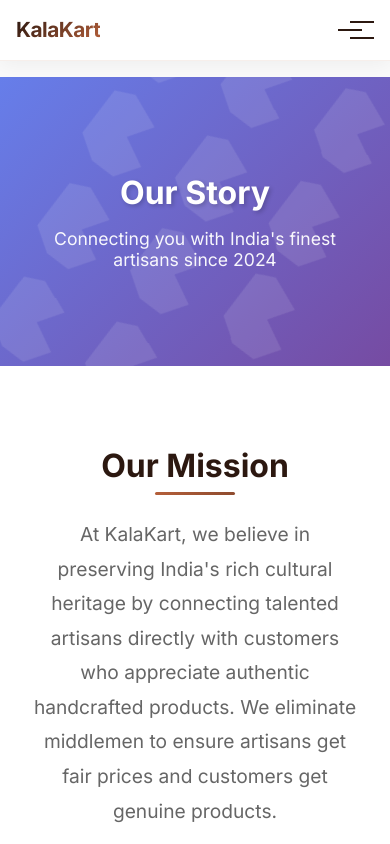
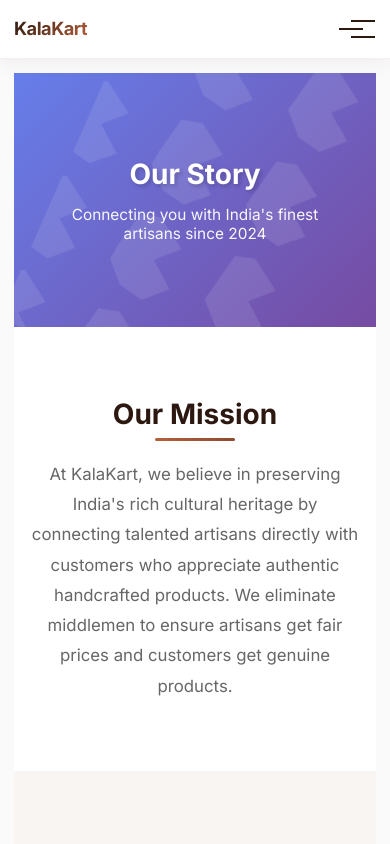
Before and after one commit to Sruthi-06s/KALAKART-FRONTEND, a React (Vite) app: page /about in a window 390 px wide. Shown: the top 844 px of the page. Built offline with nearby package versions, Linux system fonts and the light colour scheme.

Commit message:
Add responsive.css for mobile optimization

```diff
--- a/src/App.jsx
+++ b/src/App.jsx
@@ -1,7 +1,7 @@
 import React from 'react';
 import { BrowserRouter as Router, Routes, Route } from 'react-router-dom';
 import './App.css';
-
+import './responsive.css';  // Add this line at the top with other imports
 // Components
 import Navbar from './components/Navbar';
 import Footer from './components/Footer';
--- /dev/null
+++ b/src/responsive.css
@@ -0,0 +1,106 @@
+/* ===== ONE FILE TO RULE ALL SCREENS ===== */
+
+/* Base mobile styles (default) */
+html {
+  font-size: 14px;
+}
+
+/* Container padding for all pages */
+.container,
+.products-page,
+.cart-page,
+.checkout-page,
+.about-page,
+.contact-page {
+  padding-left: 1rem !important;
+  padding-right: 1rem !important;
+}
+
+/* Make everything responsive */
+img, video, iframe {
+  max-width: 100%;
+  height: auto;
+}
+
+/* Fix grid layouts */
+.products-grid {
+  grid-template-columns: 1fr !important;
+  gap: 1rem !important;
+}
+
+/* Fix flex layouts */
+.nav-container,
+.footer-content,
+.filters-bar {
+  flex-wrap: wrap !important;
+}
+
+/* Make buttons touch-friendly */
+button, .btn, [role="button"] {
+  min-height: 44px !important;
+  min-width: 44px !important;
+}
+
+/* Hide desktop-only elements */
+.desktop-only {
+  display: none !important;
+}
+
+/* Show mobile menu */
+.mobile-menu-btn {
+  display: block !important;
+}
+
+/* ===== Tablet Styles ===== */
+@media (min-width: 768px) {
+  html {
+    font-size: 15px;
+  }
+
+  .products-grid {
+    grid-template-columns: repeat(2, 1fr) !important;
+  }
+
+  .nav-links {
+    display: flex !important;
+  }
+
+  .mobile-menu-btn {
+    display: none !important;
+  }
+
+  .desktop-only {
+    display: block !important;
+  }
+
+  .mobile-only {
+    display: none !important;
+  }
+}
+
+/* ===== Desktop Styles ===== */
+@media (min-width: 1024px) {
+  html {
+    font-size: 16px;
+  }
+
+  .products-grid {
+    grid-template-columns: repeat(3, 1fr) !important;
+    gap: 2rem !important;
+  }
+
+  .container,
+  .products-page,
+  .cart-page {
+    max-width: 1200px !important;
+    margin-left: auto !important;
+    margin-right: auto !important;
+  }
+}
+
+/* ===== Large Desktop ===== */
+@media (min-width: 1400px) {
+  .products-grid {
+    grid-template-columns: repeat(4, 1fr) !important;
+  }
+}
```
